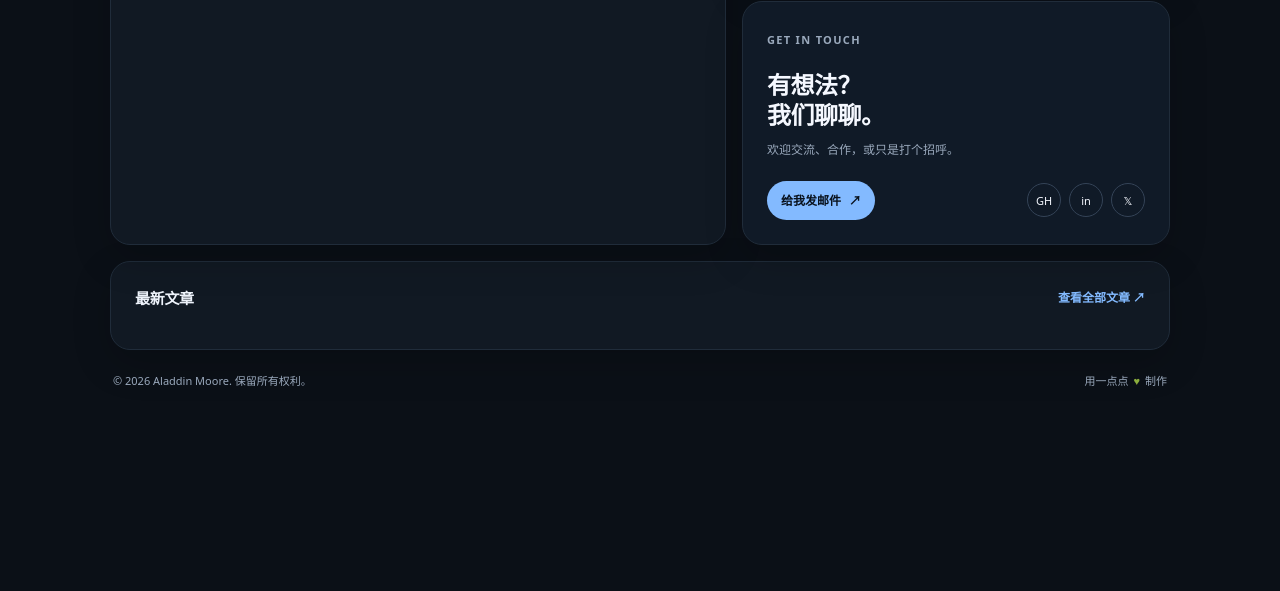
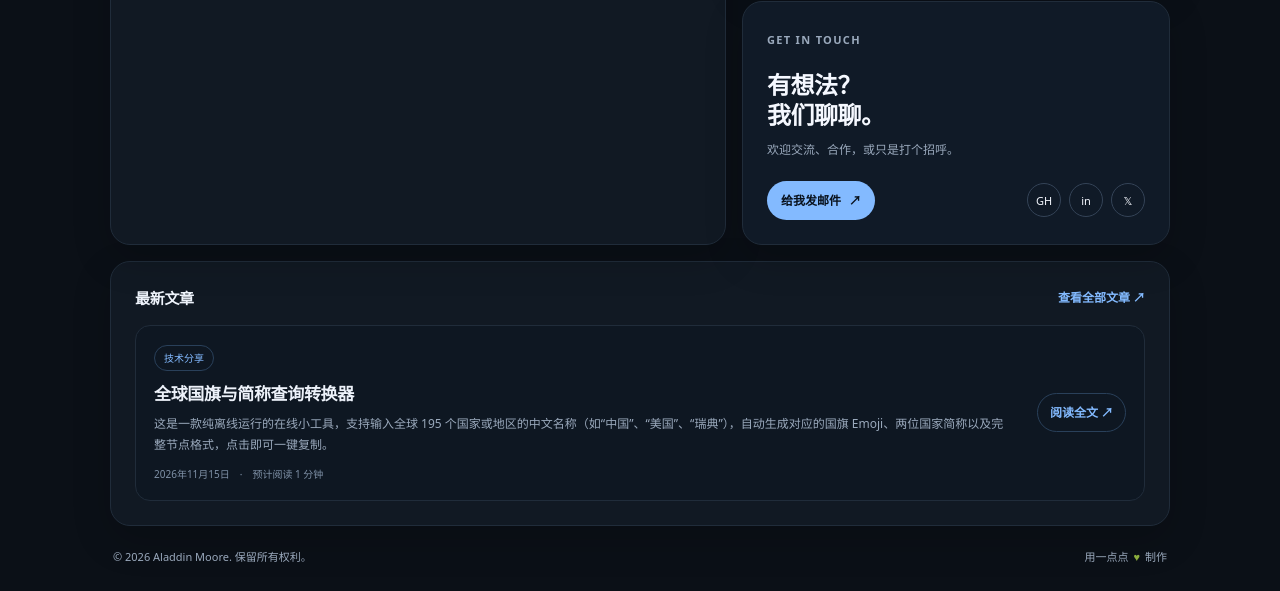
Before and after one commit to heshixian98-one/bolg, a plain HTML site: page index.html in a window 1280 px wide. Shown: the part 749-1340 px from the top of the page. Before the commit the page ends 1165 px from the top, so only its background shows below. Drawn offline with Linux system fonts and the light colour scheme.

Commit message:
Update homepage latest post: 全球国旗与简称查询转换器

```diff
--- a/index.html
+++ b/index.html
@@ -259,7 +259,7 @@
         <a class="section-link" href="blog.html">查看全部文章 ↗</a>
       </div>
       <!-- BLOG_LATEST_START -->
-
+      <article class="post-preview"><div class="post-preview-copy"><span class="post-category">技术分享</span><h3><a href="new-blog-post.html">全球国旗与简称查询转换器</a></h3><p>这是一款纯离线运行的在线小工具，支持输入全球 195 个国家或地区的中文名称（如“中国”、“美国”、“瑞典”），自动生成对应的国旗 Emoji、两位国家简称以及完整节点格式，点击即可一键复制。</p><div class="post-meta">2026年11月15日　·　预计阅读 1 分钟</div></div><a class="post-read" href="new-blog-post.html">阅读全文 ↗</a></article>
       <!-- BLOG_LATEST_END -->
     </section>
 
```
